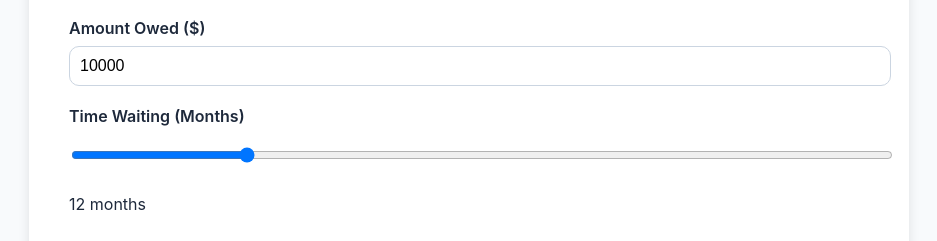
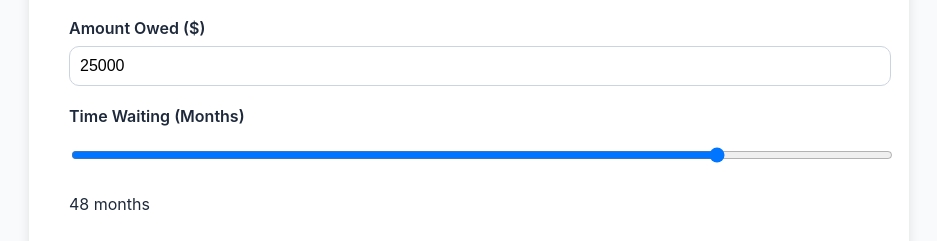
Before and after one commit to nickdmrco/debtinterestslider, a plain HTML site: page index.html in a window 1280 px wide. Shown: the part 160-401 px from the top of the page, without its empty margins (171-1108 px from the left). Drawn offline with Linux system fonts and the light colour scheme.

Commit message:
update amounts

```diff
--- a/index.html
+++ b/index.html
@@ -90,12 +90,12 @@
 
       <div class="input-group">
         <label for="amount">Amount Owed ($)</label>
-        <input type="number" id="amount" value="10000" min="0" />
+        <input type="number" id="amount" value="25000" min="0" />
       </div>
 
       <div class="input-group">
         <label for="time">Time Waiting (Months)</label>
-        <input type="range" id="time" min="0" max="60" value="12" />
+        <input type="range" id="time" min="0" max="60" value="48" />
         <p id="timeLabel">12 months</p>
       </div>
 
```
